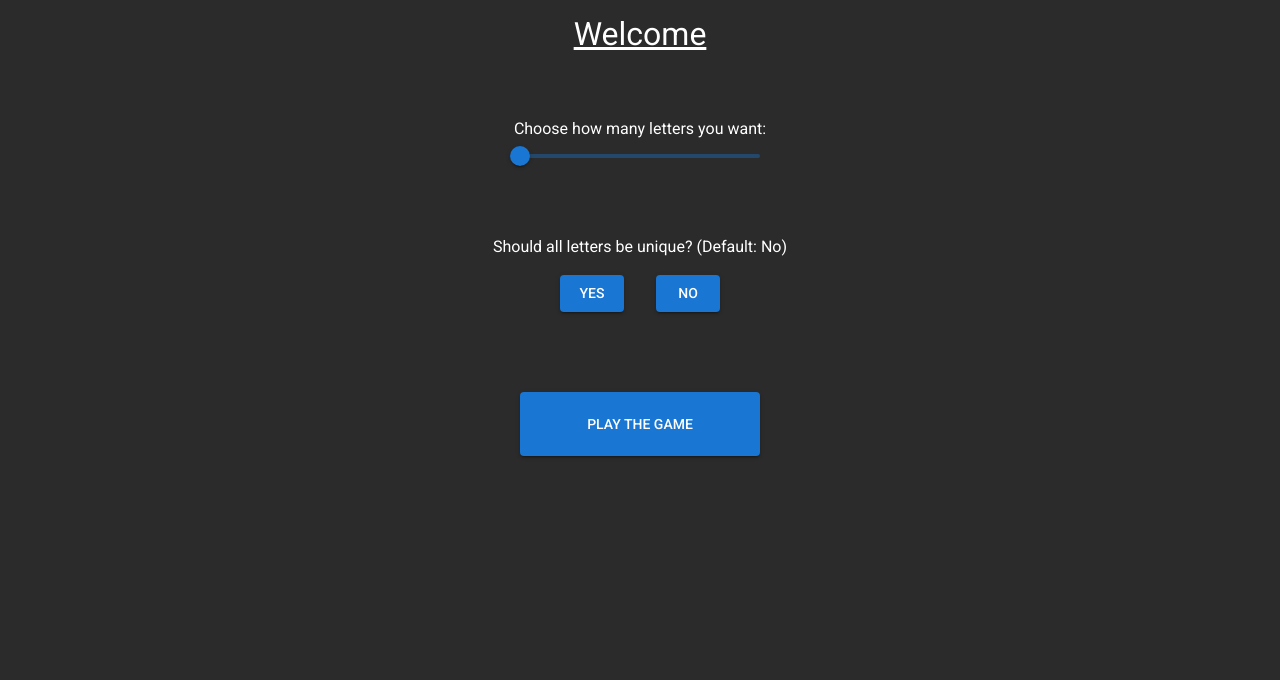
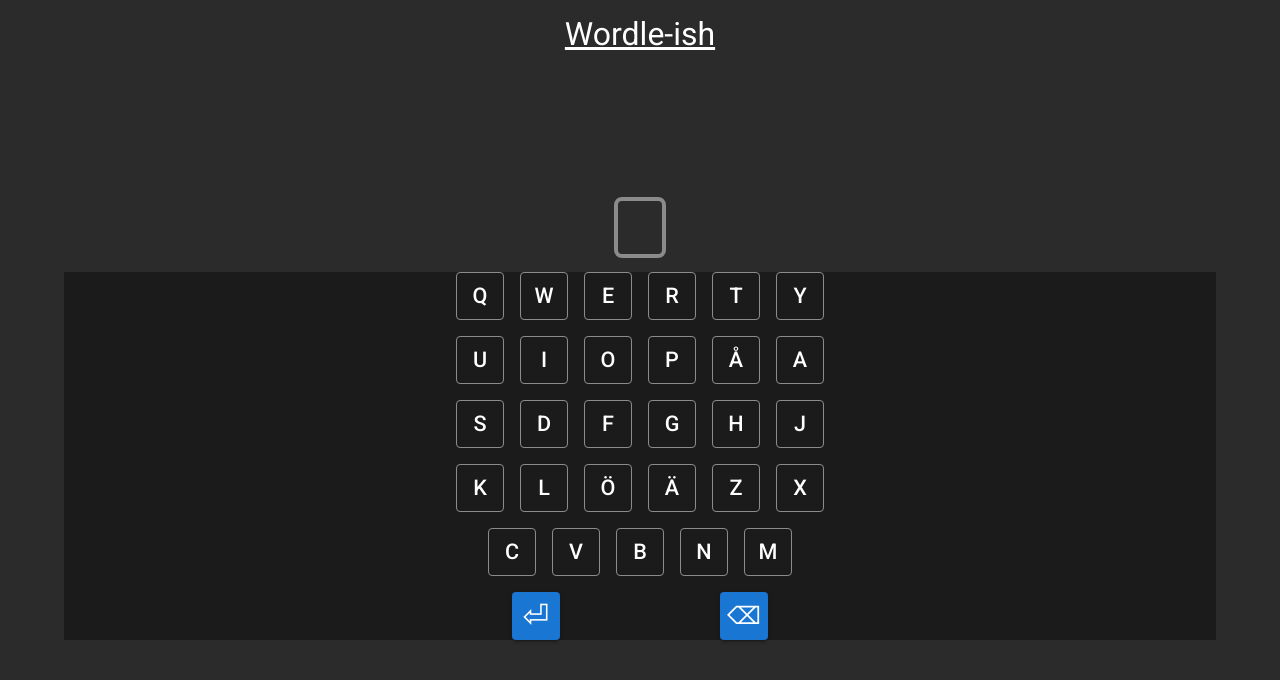
Before and after one commit to nils-nyberg/wordle, a Next.js app: page / in a window 1280 px wide. Both pictures are taken after a click on the button "PLAY THE GAME". Shown: the top 680 px of the page. Built offline with nearby package versions, Linux system fonts and the light colour scheme; what @mui/material-nextjs would draw is missing.

Commit message:
Change input tiles based on user settings

```diff
--- a/src/app/layout.tsx
+++ b/src/app/layout.tsx
@@ -4,6 +4,7 @@ import { roboto } from "@/theme";
 import theme from "@/theme";
 import { Metadata } from "next";
 import CssBaseline from "@mui/material/CssBaseline";
+import { Container } from "@mui/material";
 
 export const metadata: Metadata = {
   title: "MyWordle",
@@ -18,7 +19,7 @@ export default function RootLayout(props: { children: React.ReactNode }) {
         <AppRouterCacheProvider>
           <ThemeProvider theme={theme}>
             <CssBaseline />
-            {children}
+            <Container>{children}</Container>
           </ThemeProvider>
         </AppRouterCacheProvider>
       </body>
--- a/src/app/page.tsx
+++ b/src/app/page.tsx
@@ -2,13 +2,36 @@
 
 import Game from "@/views/Game";
 import Settings from "@/views/Settings";
+import { useState } from "react";
 
 export default function Home() {
-  let gameStart: boolean = false;
+  const [gameStart, setGameStart] = useState<boolean>(false);
+  const [wordLength, setWordLength] = useState<number>(0);
+  const [gameEnd, setGameEnd] = useState<boolean>(false);
 
-  if (gameStart) {
-    return <Game />;
-  } else {
-    return <Settings />;
-  }
+  const startGame = () => {
+    setGameStart(true);
+  };
+
+  const getWordLength = (value: number) => {
+    setWordLength(value);
+  };
+
+  const endGame = () => {
+    setGameEnd(true);
+  };
+
+  return (
+    <>
+      {!gameStart && !gameEnd && (
+        <Settings
+          wordLength={wordLength}
+          getWordLength={getWordLength}
+          startGame={startGame}
+        />
+      )}
+      {gameStart && !gameEnd && <Game wordLength={wordLength} />}
+      {gameEnd && <h1>YOU WON</h1>}
+    </>
+  );
 }
--- a/src/components/game/InputTiles.tsx
+++ b/src/components/game/InputTiles.tsx
@@ -2,10 +2,10 @@ import { Box, Input } from "@mui/material";
 import { JSX } from "react";
 
 type Props = {
-  letters: string[];
+  currentLetters: string[];
 };
 
-export default function InputTiles({ letters }: Props) {
+export default function InputTiles({ currentLetters }: Props) {
   return (
     <Box
       sx={{
@@ -15,7 +15,7 @@ export default function InputTiles({ letters }: Props) {
         columnGap: "0.75rem",
       }}
     >
-      {letters.map(
+      {currentLetters.map(
         (_, index: number): JSX.Element => (
           <Input
             key={index}
@@ -33,7 +33,7 @@ export default function InputTiles({ letters }: Props) {
                 textTransform: "uppercase",
               },
             }}
-            value={letters[index]}
+            value={currentLetters[index]}
             disableUnderline
             type="text"
             readOnly
--- a/src/views/Game.tsx
+++ b/src/views/Game.tsx
@@ -4,8 +4,12 @@ import Keyboard from "@/components/game/Keyboard";
 import { Typography } from "@mui/material";
 import { useState, useEffect } from "react";
 
-export default function Game() {
-  const emptyTiles: string[] = Array(5).fill("");
+type Props = {
+  wordLength: number;
+};
+
+export default function Game({ wordLength }: Props) {
+  const emptyTiles: string[] = Array(wordLength).fill("");
 
   const [currentLetters, setCurrentLetters] = useState<string[]>(emptyTiles);
   const [guesses, setGuesses] = useState<string[][]>([]);
@@ -44,7 +48,7 @@ export default function Game() {
     <>
       <Typography variant="h1">Wordle-ish</Typography>
       <GuessesList guesses={guesses} />
-      <InputTiles letters={currentLetters} />
+      <InputTiles currentLetters={currentLetters} />
       <Keyboard handleUserInput={handleUserInput} />
     </>
   );
--- a/src/views/Settings.tsx
+++ b/src/views/Settings.tsx
@@ -3,10 +3,19 @@ import UniqueLetters from "@/components/settings/UniqueLetters";
 import { Typography, Box, Button } from "@mui/material";
 import { useEffect, useState } from "react";
 
-export default function Settings() {
+type Props = {
+  startGame: () => void;
+  wordLength: number;
+  getWordLength: (value: number) => void;
+};
+
+export default function Settings({
+  startGame,
+  wordLength,
+  getWordLength,
+}: Props) {
   const [minLetters, setMinLetters] = useState<number>(0);
   const [maxLetters, setMaxLetters] = useState<number>(0);
-  const [wordLength, setWordLength] = useState<number>(0);
   const [allowRepetition, setAllowRepetition] = useState<boolean>(true);
 
   useEffect(() => {
@@ -18,17 +27,13 @@ export default function Settings() {
         setMinLetters(payload.minLetters);
         setMaxLetters(payload.maxLetters);
 
-        setWordLength(payload.minLetters);
+        getWordLength(payload.minLetters);
       } catch (error) {
         console.error(error);
       }
     };
     fetchData();
   }, []);
-
-  const getWordLength = (value: number) => {
-    setWordLength(value);
-  };
 
   const getRepetition = (state: boolean) => {
     setAllowRepetition(state);
@@ -75,7 +80,10 @@ export default function Settings() {
               height: "4rem",
             }}
             variant="contained"
-            onClick={postIt}
+            onClick={() => {
+              postIt();
+              startGame();
+            }}
           >
             Play the game
           </Button>
```
